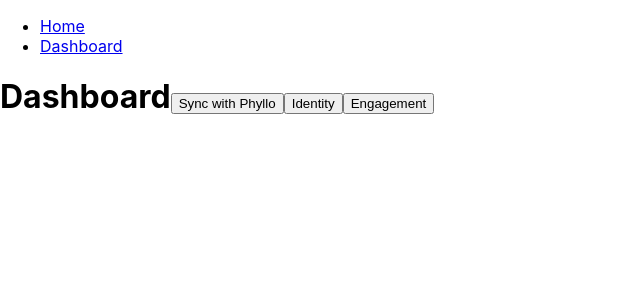
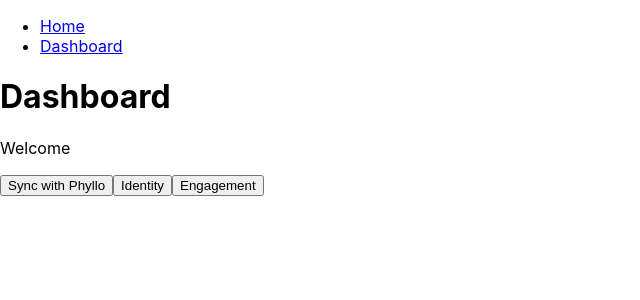
Before and after one commit to letlive419/socialMediaDataVisualization-master, a React (Create React App) app: page /Dashboard in a window 1280 px wide. Shown: the top 300 px of the page, without its empty margins (0-640 px from the left). Built offline with nearby package versions, Linux system fonts and the light colour scheme; no server answers.

Commit message:
beginning stages of redirect

```diff
--- a/src/components/Dashboard.tsx
+++ b/src/components/Dashboard.tsx
@@ -1,5 +1,5 @@
 import Nav from "./Nav"
-
+import {useLocation} from "react-router-dom";
 
 
 
@@ -12,19 +12,21 @@ import Nav from "./Nav"
 function Dashboard () {
 
 
-
-
+    const location = useLocation()
+  const user = location.state
 
     return(
         <div>
             <Nav />
             <h1>
                 Dashboard
+                </h1>
+                <p>Welcome {user}</p>
                 <button>Sync with Phyllo</button>
                 <button>Identity</button>
                 <button>Engagement</button>
 
-            </h1>
+
         </div>
     )
 }
--- a/src/components/Login.tsx
+++ b/src/components/Login.tsx
@@ -1,13 +1,14 @@
 import { useState } from "react";
 import Nav from "./Nav";
 import {FirebaseAuth, auth} from "../firebase.js"
-import { redirect } from "react-router-dom";
+import { useNavigate } from "react-router-dom";
 
 
 
 function Login() {
     const [email, setEmail] = useState("")
     const [password, setPassword] = useState("")
+    const navigate = useNavigate()
 
     const handleSubmit = async(event) => {
         event.preventDefault();
@@ -17,6 +18,7 @@ function Login() {
 
         if (user) {
             //do something
+            navigate("/Dashboard", {state: user.email})
         }
 
     }
```
